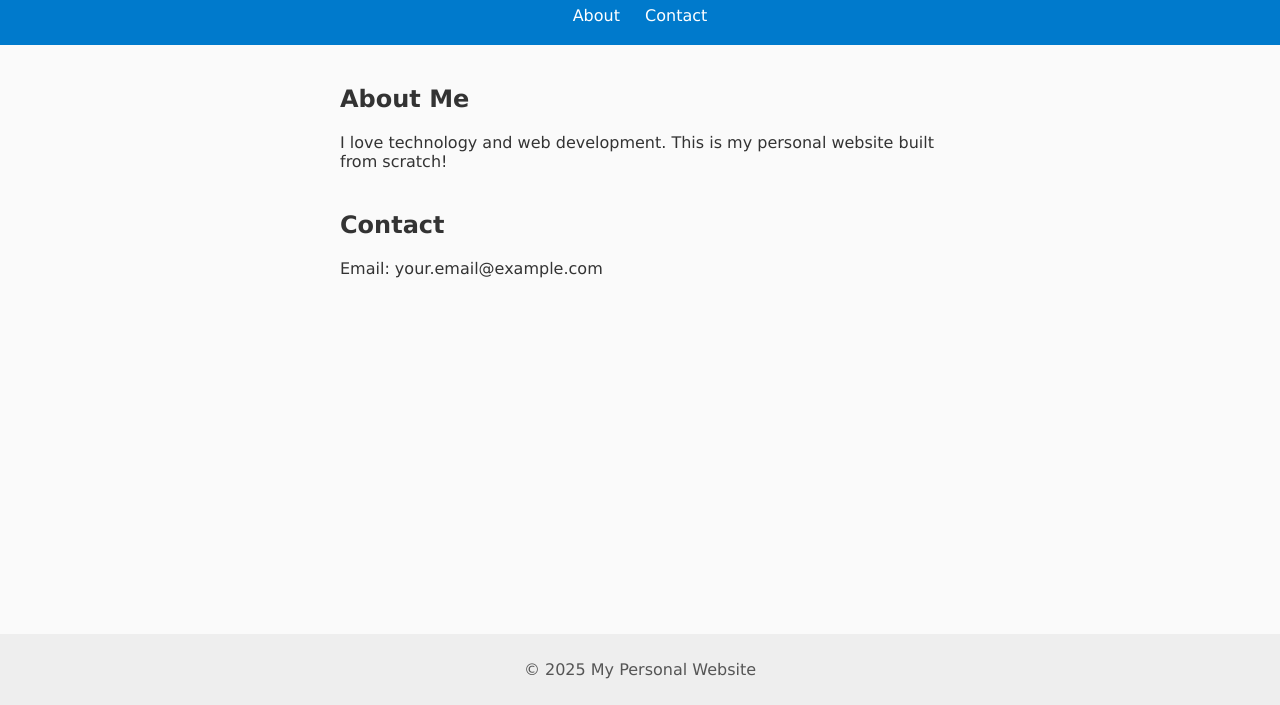
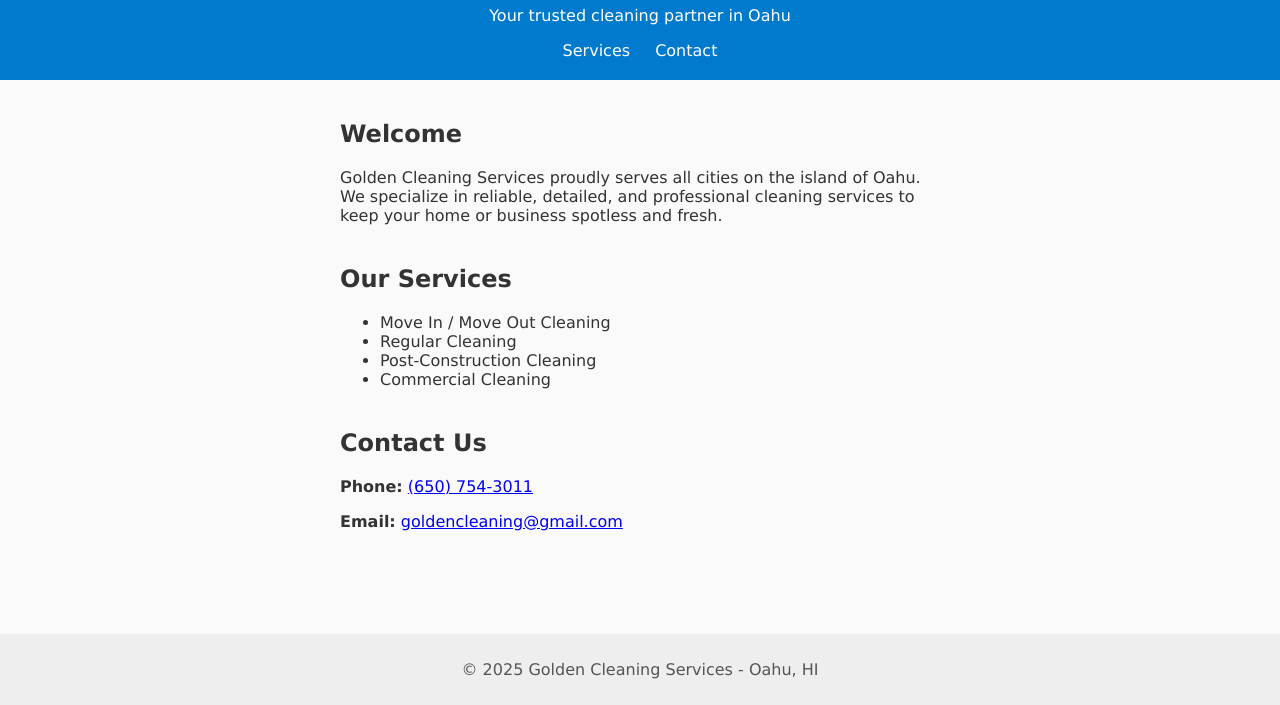
Before and after one commit to Warriorscleaning/services, a plain HTML site: page index.html in a window 1280 px wide. Shown: the part 95-800 px from the top of the page. Drawn offline with Linux system fonts and the light colour scheme.

Commit message:
Update index.html

```diff
--- a/index.html
+++ b/index.html
@@ -3,29 +3,44 @@
 <head>
   <meta charset="UTF-8" />
   <meta name="viewport" content="width=device-width, initial-scale=1" />
-  <title>My Personal Website</title>
+  <title>Golden Cleaning Services</title>
   <link rel="stylesheet" href="style.css" />
 </head>
 <body>
   <header>
-    <h1>Hello! I'm [Your Name]</h1>
+    <h1>Golden Cleaning Services</h1>
+    <p>Your trusted cleaning partner in Oahu</p>
     <nav>
-      <a href="#about">About</a>
+      <a href="#services">Services</a>
       <a href="#contact">Contact</a>
     </nav>
   </header>
+
   <main>
     <section id="about">
-      <h2>About Me</h2>
-      <p>I love technology and web development. This is my personal website built from scratch!</p>
+      <h2>Welcome</h2>
+      <p>Golden Cleaning Services proudly serves all cities on the island of Oahu. We specialize in reliable, detailed, and professional cleaning services to keep your home or business spotless and fresh.</p>
     </section>
+
+    <section id="services">
+      <h2>Our Services</h2>
+      <ul>
+        <li>Move In / Move Out Cleaning</li>
+        <li>Regular Cleaning</li>
+        <li>Post-Construction Cleaning</li>
+        <li>Commercial Cleaning</li>
+      </ul>
+    </section>
+
     <section id="contact">
-      <h2>Contact</h2>
-      <p>Email: your.email@example.com</p>
+      <h2>Contact Us</h2>
+      <p><strong>Phone:</strong> <a href="tel:6507543011">(650) 754-3011</a></p>
+      <p><strong>Email:</strong> <a href="mailto:goldencleaning@gmail.com">goldencleaning@gmail.com</a></p>
     </section>
   </main>
+
   <footer>
-    <p>© 2025 My Personal Website</p>
+    <p>© 2025 Golden Cleaning Services - Oahu, HI</p>
   </footer>
 </body>
 </html>
```
